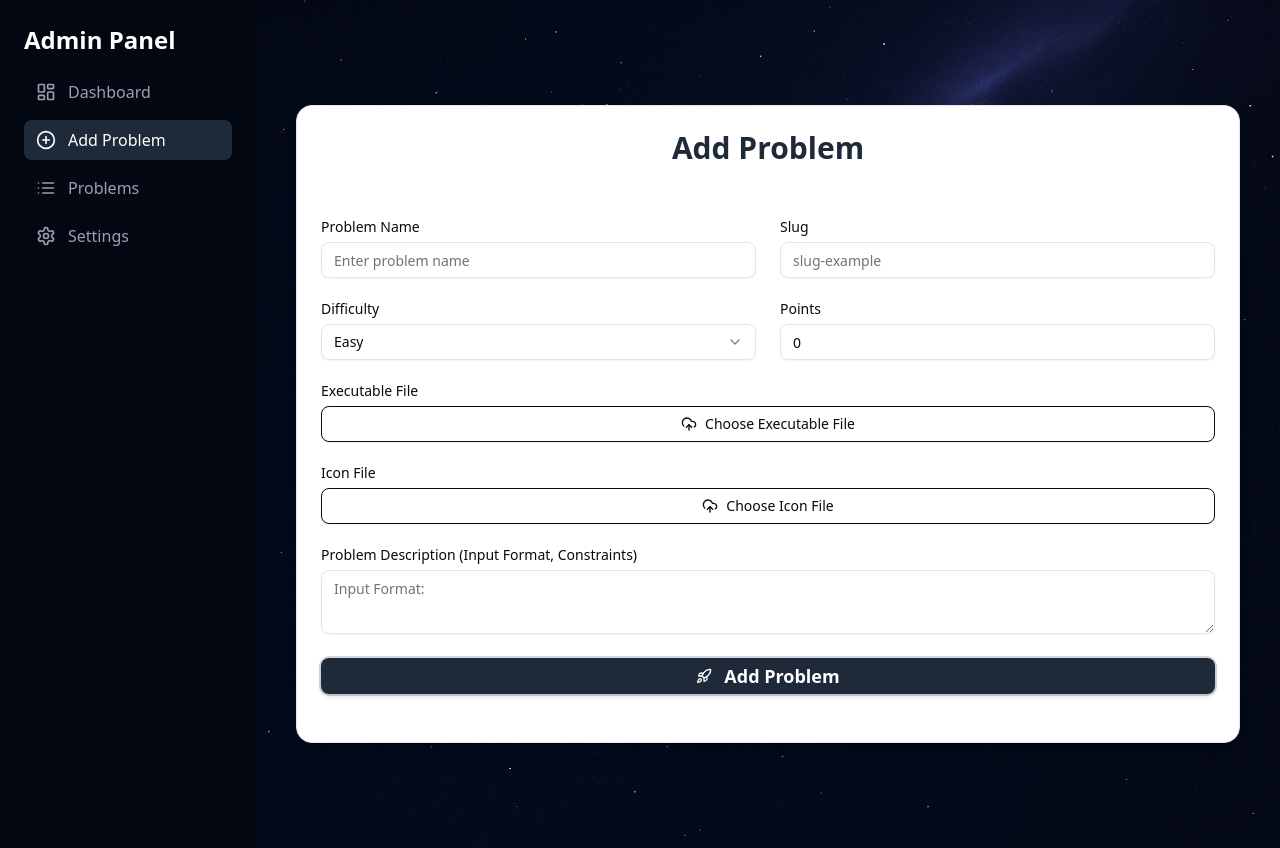
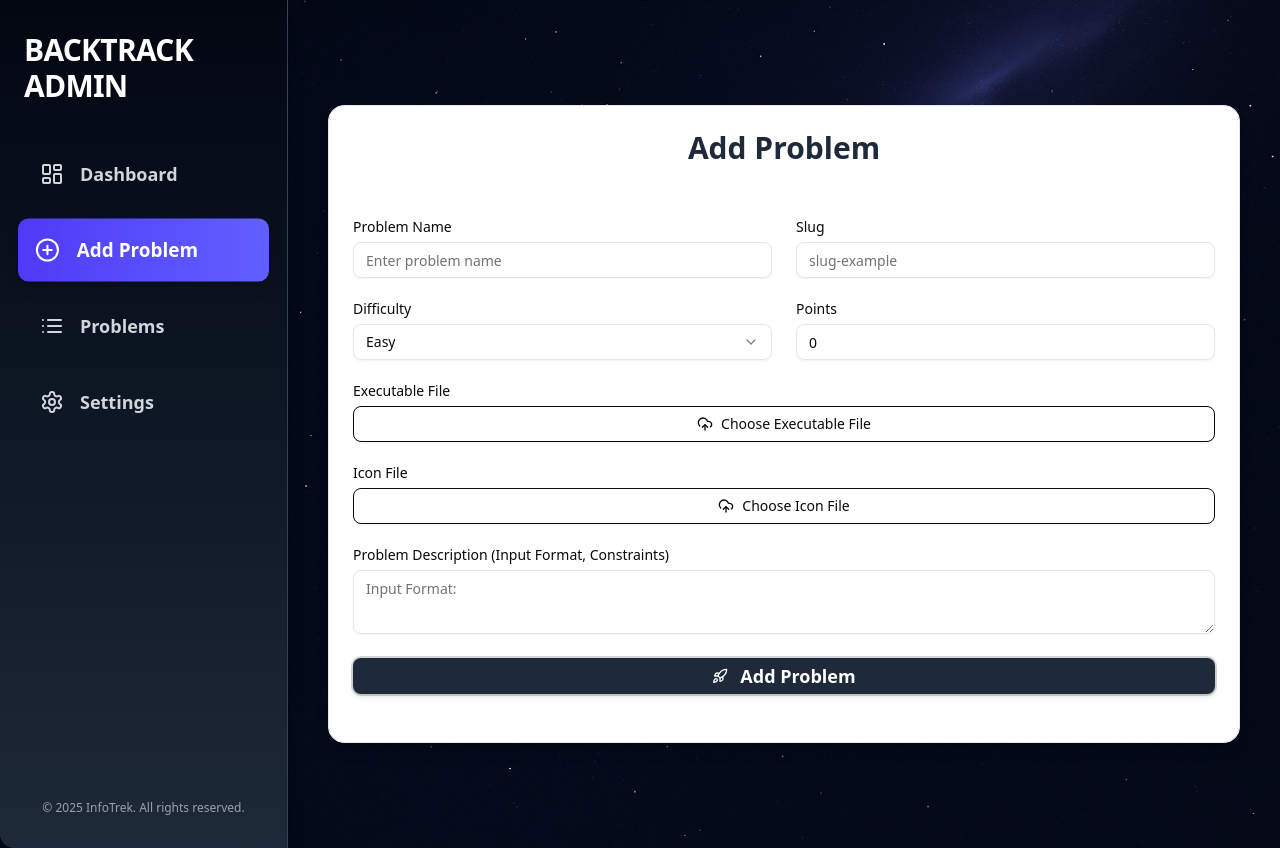
Before and after one commit to vanshugalhotra/backtrack, a Next.js app in the folder frontend/: page /admin/problems/add in a window 1280 px wide. Built offline with nearby package versions, Linux system fonts and the light colour scheme.

Commit message:
feat(frontend) - added dashboard home + problems page

```diff
--- a/frontend/src/app/admin/layout.tsx
+++ b/frontend/src/app/admin/layout.tsx
@@ -33,10 +33,12 @@ export default function AdminLayout({ children }: { children: ReactNode }) {
       }}
     >
       {/* Sidebar */}
-      <aside className="w-64 bg-gray-950 text-white flex flex-col p-6 space-y-6 z-10">
-        <h1 className="text-2xl font-bold mb-4">Admin Panel</h1>
+      <aside className="w-72 min-h-screen bg-gradient-to-b from-gray-950 to-gray-800 text-white flex flex-col px-6 py-8 border-r border-gray-700 rounded-l-xl shadow-xl">
+        <h1 className="text-3xl font-bold text-white tracking-tight mb-10">
+          BACKTRACK ADMIN
+        </h1>
 
-        <nav className="space-y-2">
+        <nav className="flex flex-col gap-4">
           {adminNavItems.map((item) => {
             const isActive = pathname === item.href;
             const Icon = item.icon;
@@ -46,24 +48,30 @@ export default function AdminLayout({ children }: { children: ReactNode }) {
                 key={item.href}
                 href={item.href}
                 className={cn(
-                  "flex items-center gap-3 rounded-md px-3 py-2 transition-colors",
+                  "flex items-center gap-4 p-4 rounded-lg transition-all duration-200 ease-in-out text-lg font-medium",
                   isActive
-                    ? "bg-gray-800 text-white"
-                    : "text-gray-400 hover:bg-gray-800 hover:text-white"
+                    ? "bg-gradient-to-r from-indigo-600 to-indigo-500 text-white shadow-lg transform scale-105"
+                    : "text-gray-300 hover:text-white hover:bg-gray-700 hover:scale-105"
                 )}
               >
-                <Icon className="w-5 h-5" />
-                <span>{item.label}</span>
+                <Icon className="w-6 h-6 transition-all duration-200 ease-in-out" />
+                <span className="font-semibold">{item.label}</span>
               </Link>
             );
           })}
         </nav>
+
+        {/* Optional Footer */}
+        <div className="mt-auto pt-12 text-xs text-gray-400 text-center">
+          <p>
+            &copy; {new Date().getFullYear()} InfoTrek. All rights reserved.
+          </p>
+        </div>
       </aside>
-
       {/* Main content */}
       <main className="flex-1 p-6 overflow-auto z-10">
         {children}
-        <Toaster richColors position="top-center" expand closeButton={true}/>
+        <Toaster richColors position="top-center" expand closeButton={true} />
       </main>
     </div>
   );
--- a/frontend/src/app/admin/page.tsx
+++ b/frontend/src/app/admin/page.tsx
@@ -1,12 +1,89 @@
-'use client'
+"use client";
+
+import useProblems from "@/hooks/useProblems";
+import Link from "next/link";
+import { Card, CardContent, CardHeader, CardTitle } from "@/components/ui/card";
+import { FilePlus2, Eye, Users, ListTodo } from "lucide-react";
 
 export default function AdminDashboardPage() {
+  const { problems } = useProblems();
+
   return (
-    <div className="min-h-screen px-4 py-8">
-      <div className="max-w-4xl mx-auto">
-        <h1 className="text-3xl font-bold text-gray-800">Admin Dashboard</h1>
-        <p className="text-gray-600 mt-2">Welcome, admin.</p>
+    <div className="min-h-screen px-4 py-10 bg-gray-100 dark:bg-zinc-900 text-gray-900 dark:text-white">
+      <div className="max-w-6xl mx-auto space-y-10">
+        {/* Header */}
+        <div>
+          <h1 className="text-4xl font-bold">BackTrack Dashboard</h1>
+          <p className="text-gray-500 dark:text-gray-400 mt-2">
+            Manage problems and users
+          </p>
+        </div>
+
+        {/* Summary Cards */}
+        <div className="grid grid-cols-1 sm:grid-cols-2 gap-6">
+          <Card className="bg-white dark:bg-zinc-800 border border-zinc-200 dark:border-zinc-700 shadow-md">
+            <CardHeader className="flex flex-row items-center justify-between">
+              <CardTitle>Total Problems</CardTitle>
+              <ListTodo size={28} className="text-blue-500" />
+            </CardHeader>
+            <CardContent>
+              <p className="text-3xl font-bold">{problems?.length || 0}</p>
+            </CardContent>
+          </Card>
+
+          <Card className="bg-white dark:bg-zinc-800 border border-zinc-200 dark:border-zinc-700 shadow-md">
+            <CardHeader className="flex flex-row items-center justify-between">
+              <CardTitle>Total Users</CardTitle>
+              <Users size={28} className="text-green-500" />
+            </CardHeader>
+            <CardContent>
+              <p className="text-3xl font-bold">0</p> {/* Static for now */}
+            </CardContent>
+          </Card>
+        </div>
+
+        {/* CTAs */}
+        <div>
+          <h2 className="text-2xl font-semibold mb-6 text-gray-800">
+            Quick Actions
+          </h2>
+          <div className="grid grid-cols-1 sm:grid-cols-2 gap-6">
+            {/* Add Problem */}
+            <Link href="/admin/problems/add">
+              <div className="border rounded-lg p-6 transition-colors duration-200 bg-white hover:bg-gray-100">
+                <div className="flex items-center gap-4">
+                  <FilePlus2 className="text-blue-600" size={24} />
+                  <div>
+                    <h3 className="text-lg font-medium text-gray-800">
+                      Add Problem
+                    </h3>
+                    <p className="text-sm text-gray-500 mt-1">
+                      Create a new problem.
+                    </p>
+                  </div>
+                </div>
+              </div>
+            </Link>
+
+            {/* View Problems */}
+            <Link href="/admin/problems">
+              <div className="border rounded-lg p-6 transition-colors duration-200 bg-white hover:bg-gray-100">
+                <div className="flex items-center gap-4">
+                  <Eye className="text-indigo-600" size={24} />
+                  <div>
+                    <h3 className="text-lg font-medium text-gray-800">
+                      View Problems
+                    </h3>
+                    <p className="text-sm text-gray-500 mt-1">
+                      Browse all available problems.
+                    </p>
+                  </div>
+                </div>
+              </div>
+            </Link>
+          </div>
+        </div>
       </div>
     </div>
-  )
+  );
 }
```
